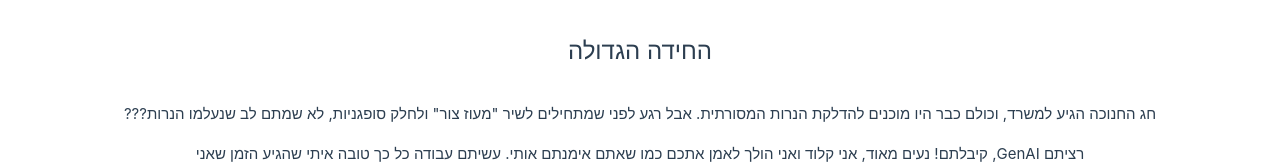
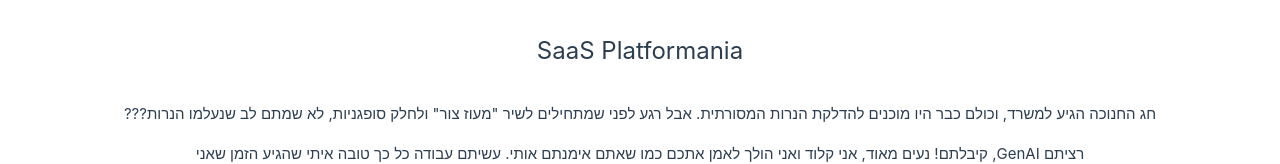
Before and after one commit to RonStrauss/vue-quiz, a Vue app: page / in a window 1280 px wide. Shown: the top 164 px of the page. Built offline with nearby package versions, Linux system fonts and the light colour scheme; the HTML template or start-up script is replaced by a standard one.

Commit message:
Update title in App.vue to reflect new branding

```diff
--- a/src/App.vue
+++ b/src/App.vue
@@ -14,7 +14,7 @@
 const title = computed(() => {
   switch (currentPage.value) {
     case '0':
-      return 'החידה הגדולה'
+      return 'SaaS Platformania'
     case '1':
       return 'SaaS Platform mish-mash'
     case '2':
```
